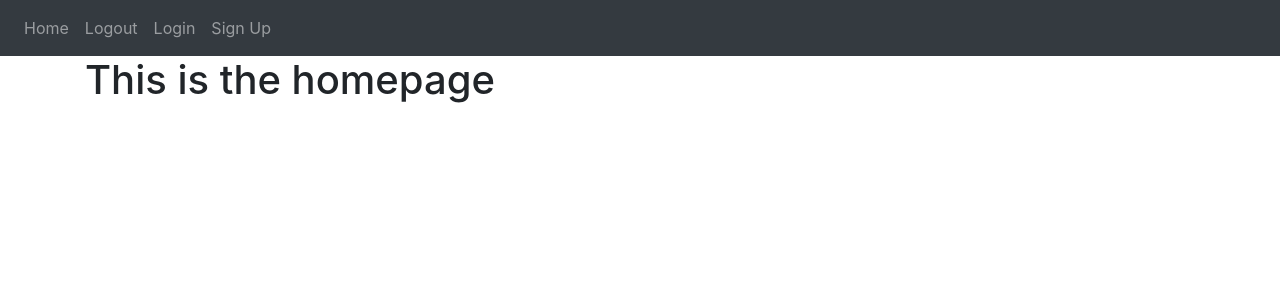
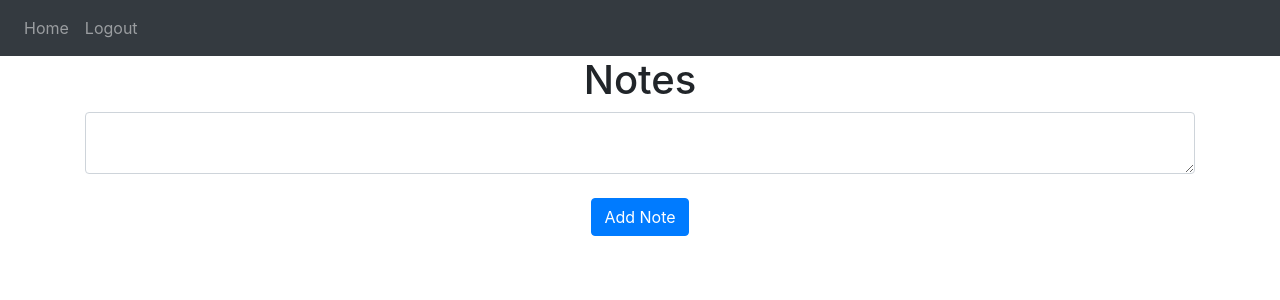
Before and after one commit to Yemsquare/Flask-App, a Flask app: page / in a window 1280 px wide. Shown: the top 300 px of the page. Run offline with Flask 2, Linux system fonts and the light colour scheme; a user stored in the database is signed in; data that the repository does not hold is empty; some libraries are stand-ins or nearby versions.

Commit message:
Note module added

```diff
--- a/website/auth.py
+++ b/website/auth.py
@@ -24,7 +24,7 @@ def login():
             flash('Email does not exit.', category='error')
 
 
-    return render_template("login.html", boolean=True)
+    return render_template("login.html", user=current_user)
 
 @auth.route('/logout')
 @login_required
@@ -60,4 +60,4 @@ def sign_up():
             return redirect(url_for('views.home'))
 
 
-    return render_template("sign_up.html")
+    return render_template("sign_up.html", user=current_user)
--- a/website/templates/base.html
+++ b/website/templates/base.html
@@ -29,13 +29,13 @@
       </button>
       <div class="collapse navbar-collapse" id="navbar">
         <div class="navbar-nav">
-
+          {% if user.is_authenticated %}
           <a class="nav-item nav-link" id="home" href="/">Home</a>
           <a class="nav-item nav-link" id="logout" href="/logout">Logout</a>
-
+          {% else %}
           <a class="nav-item nav-link" id="login" href="/login">Login</a>
           <a class="nav-item nav-link" id="signUp" href="/sign-up">Sign Up</a>
-
+          {% endif %}
         </div>
       </div>
     </nav>
--- a/website/templates/home.html
+++ b/website/templates/home.html
@@ -1,5 +1,22 @@
 {% extends "base.html" %} {% block title %}Home{% endblock %}
 
 {% block content %}
-<h1>This is the homepage</h1>
+<h1 align="center">Notes</h1>
+<ul class="list-group list-group-flush" id="notes">
+    {% for note in user.notes %}
+    <li class="list-group-item">
+        {{ note.data }}
+        <button type="button" class="close" onclick="deleteNote({{ note.id }})">
+            <span aria-hidden="true">&times;</span>
+        </button>
+    </li>
+    {% endfor %}
+</ul>
+<form method="post">
+    <textarea name="note" id="note" class="form-control"></textarea>
+    <br />
+    <div align="center">
+        <button type="submit" class="btn btn-primary">Add Note</button>
+    </div>
+</form>
 {% endblock %}
--- a/website/views.py
+++ b/website/views.py
@@ -1,9 +1,35 @@
-from flask import Blueprint, render_template
+from flask import Blueprint, render_template, request, flash, jsonify
 from flask_login import  login_required, current_user
+from .models import Note
+from .import db
+import json
 
 views = Blueprint('views', __name__)
 
-@views.route('/')
+@views.route('/', methods=['GET','POST'])
 @login_required
 def home():
+    if request.method == 'POST':
+        note = request.form.get('note')
+
+        if len(note) < 1:
+            flash('Note is too short!', category='error')
+        else:
+            new_note = Note(data=note, user_id=current_user)
+            db.session.add(new_note)
+            db.session.commit()
+            flash('Note added', category='success')
+
+
     return render_template("home.html", user=current_user)
+
+@views.route('/delete-note', methods=['POST'])
+def delete_note():
+    note = json.loads(request.data)
+    noteId = note['note']
+    note = Note.query.get(noteId)
+    if note:
+        if note.user_id == current_user.id:
+            db.session.delete(note)
+            db.session.commit()
+            return jsonify({})
```
Also changed, not shown: website/static/index.js (added, +8 -0 lines).
